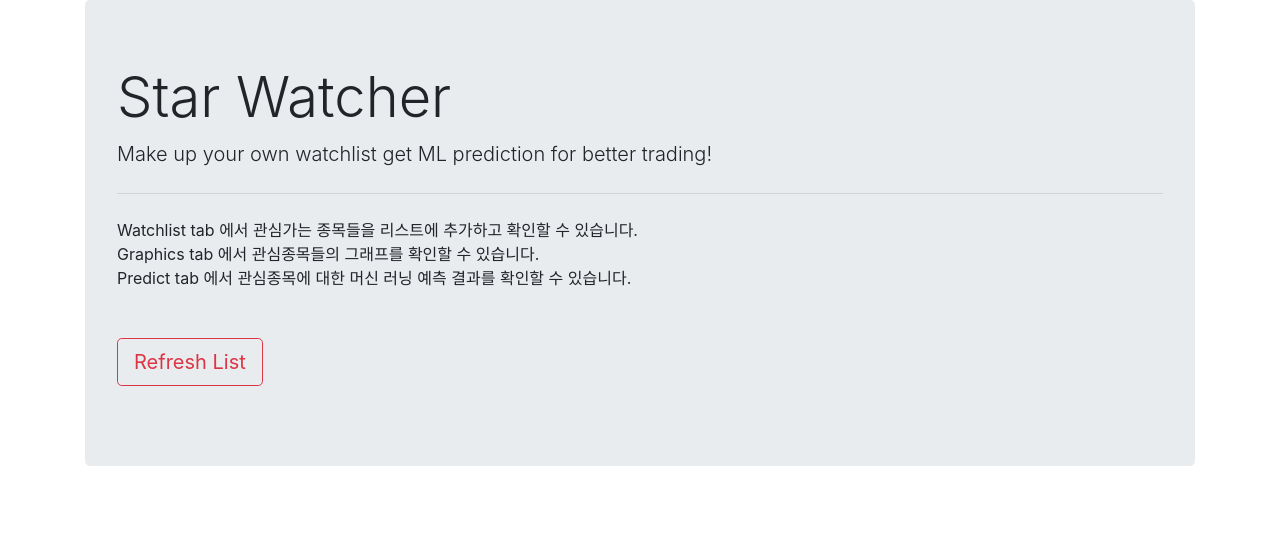
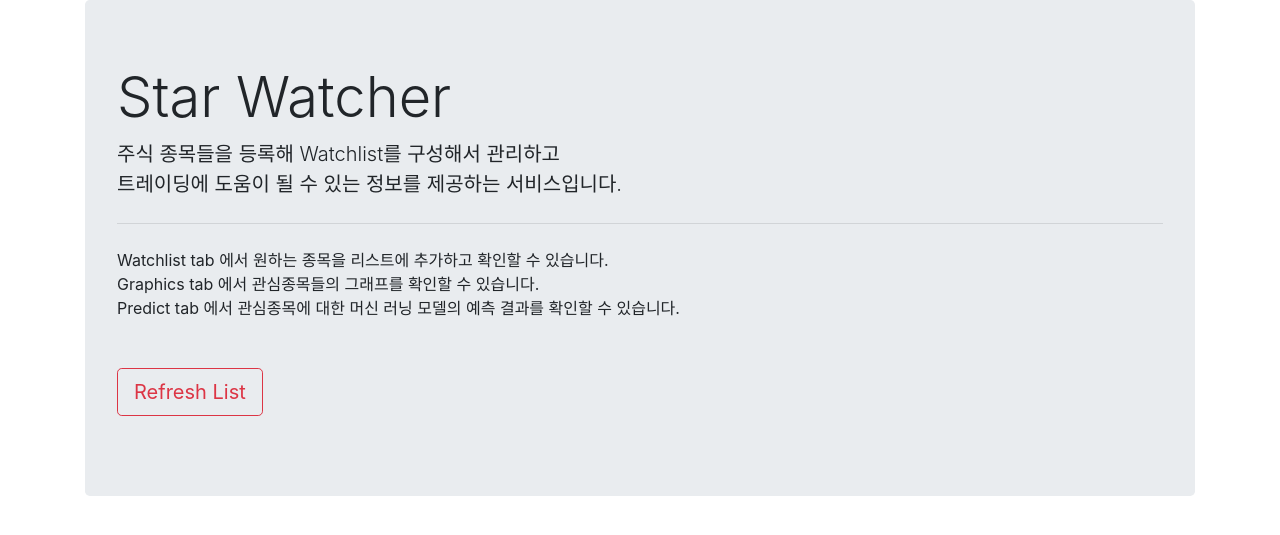
Before and after one commit to Joonqi/S3_StarWatcher, a Flask app: page / in a window 1280 px wide. Shown: the part 56-591 px from the top of the page. Run offline with Flask 2, Linux system fonts and the light colour scheme.

Commit message:
update descriptions

```diff
--- a/app/__init__.py
+++ b/app/__init__.py
@@ -11,8 +11,8 @@ migrate = Migrate()
 
 def create_app():
     app = Flask(__name__)
-    app.config['SQLALCHEMY_DATABASE_URI'] = 'postgresql://fmjxhhfddaofdq:51daa2f796d1167916c3348865ed4175d80087fcac50255f33907f5fd7da6ea9@ec2-44-194-145-230.compute-1.amazonaws.com:5432/d6lbt10a3usids'
-    # app.config['SQLALCHEMY_DATABASE_URI'] = "postgresql://postgres:qwerqwer@localhost:5432/watchapp"
+    # app.config['SQLALCHEMY_DATABASE_URI'] = 'postgresql://fmjxhhfddaofdq:51daa2f796d1167916c3348865ed4175d80087fcac50255f33907f5fd7da6ea9@ec2-44-194-145-230.compute-1.amazonaws.com:5432/d6lbt10a3usids'
+    app.config['SQLALCHEMY_DATABASE_URI'] = "postgresql://postgres:qwerqwer@localhost:5432/watchapp"
     app.config['SQLALCHEMY_TRACK_MODIFICATIONS'] = False
     env_config = os.getenv("APP_SETTINGS", 'config.StagingConfig')
     app.config.from_object(env_config)
--- a/app/routes/star_routes.py
+++ b/app/routes/star_routes.py
@@ -12,7 +12,7 @@ def add_list():
 
     if request.method=='GET':
 
-        watch_list = models.get_table()
+        watch_list = models.get_table()[::-1]
         return render_template('watchlist.html', watch_list=watch_list), 200
 
     if request.method=='POST':
--- a/app/templates/graph.html
+++ b/app/templates/graph.html
@@ -7,7 +7,7 @@
 
 {% block lead  %}
 관심종목에 등록된 기업의 최근 주가 데이터를 그래프로 나타내는 페이지입니다.<br>
-그래프는 2015년 이후로 자동으로 설정되며 매 개장일 종가 기준으로 그려집니다.
+그래프는 2015년 이후 매 개장일의 종가가 그려집니다.
 {% endblock  %}
 
 {% block main_body %}
--- a/app/templates/index.html
+++ b/app/templates/index.html
@@ -6,13 +6,14 @@ Star Watcher
 {% endblock  %}
 
 {% block lead  %}
-Make up your own watchlist get ML prediction for better trading!
+주식 종목들을 등록해 Watchlist를 구성해서 관리하고 <br>
+트레이딩에 도움이 될 수 있는 정보를 제공하는 서비스입니다.
 {% endblock  %}
 
 {% block main_body  %}
-Watchlist tab 에서 관심가는 종목들을 리스트에 추가하고 확인할 수 있습니다.<br>
+Watchlist tab 에서 원하는 종목을 리스트에 추가하고 확인할 수 있습니다.<br>
 Graphics tab 에서 관심종목들의 그래프를 확인할 수 있습니다.<br>
-Predict tab 에서 관심종목에 대한 머신 러닝 예측 결과를 확인할 수 있습니다.<br>
+Predict tab 에서 관심종목에 대한 머신 러닝 모델의 예측 결과를 확인할 수 있습니다.<br>
 <br><br>
 <a class="btn btn-outline-danger btn-lg" href="/refresh" role="button">Refresh List</a>
 {% endblock  %}
--- a/app/templates/predict.html
+++ b/app/templates/predict.html
@@ -9,7 +9,7 @@ Machine Learning Model Forecast
 {% block lead %}
 리스트에 등록된 종목의 다음날 상승률을 예측을 확인할 수 있는 페이지입니다.<br>
 예측은 ARIMA 회귀 모델을 통해 이루어집니다.<br>
-Yahoo Finance 에 등록된 Recommendation 정보도 확인할 수 있습니다.
+NASDAQ 기업의 경우 Yahoo Finance 에 등록된 Recommendation 정보도 확인할 수 있습니다.
 {% endblock %}
 
 {% block main_body  %}
@@ -53,7 +53,7 @@ Yahoo Finance 에 등록된 Recommendation 정보도 확인할 수 있습니다.
       <tr>
         <th scope="col">Date</th>
         <th scope="col">Firm</th>
-        <th scope="col">To grade</th>
+        <th scope="col">Opinion</th>
       </tr>
   </thead>
   <tbody>
--- a/app/templates/watchlist.html
+++ b/app/templates/watchlist.html
@@ -8,7 +8,8 @@ Watchlist
 {% block lead %}
 관심 종목을 검색하고 리스트에 추가하는 페이지입니다.<br>
 NASDAQ, KOSPI 상장 종목들을 기업 이름이나 종목코드를 통해 검색할 수 있습니다.<br>
-검색어는 영어만 사용가능합니다.
+각 종목들에 메모를 작성해서 등록할 수 있습니다.<br>
+한국 기업의 경우 이름은 영어로 작성해야하고 코드는 6자리코드에 '.KS'를 붙여야 합니다.
 {% endblock %}
 
 {% block main_body %}
```
